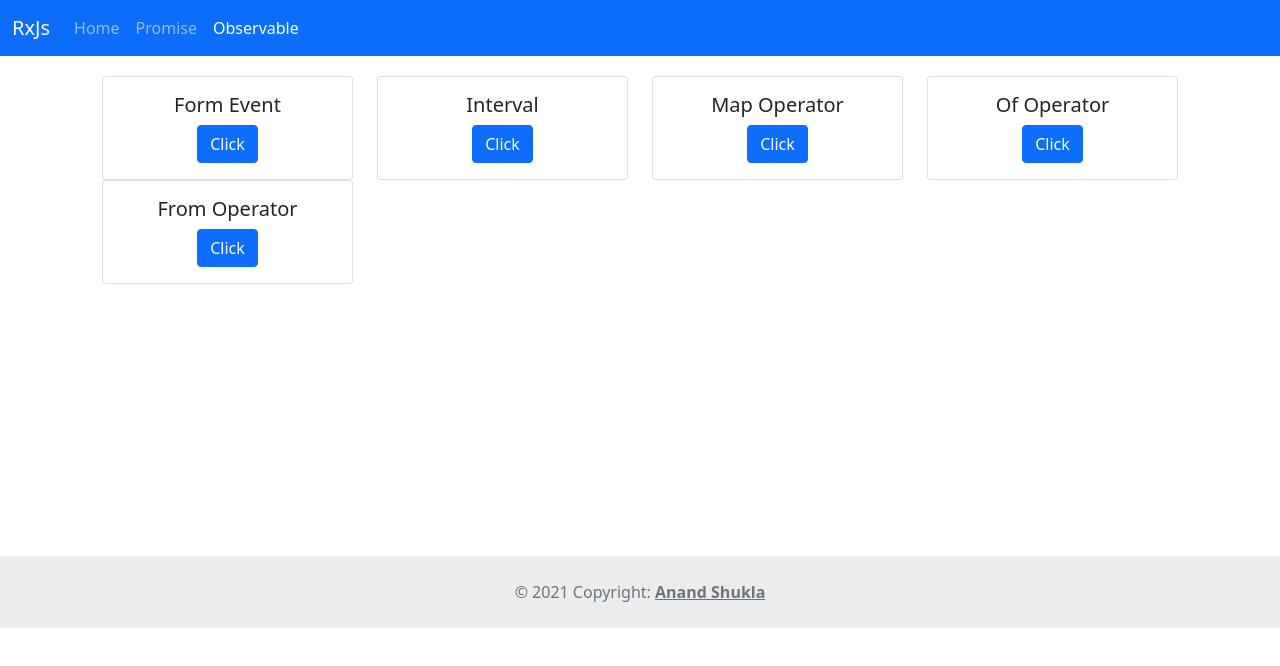
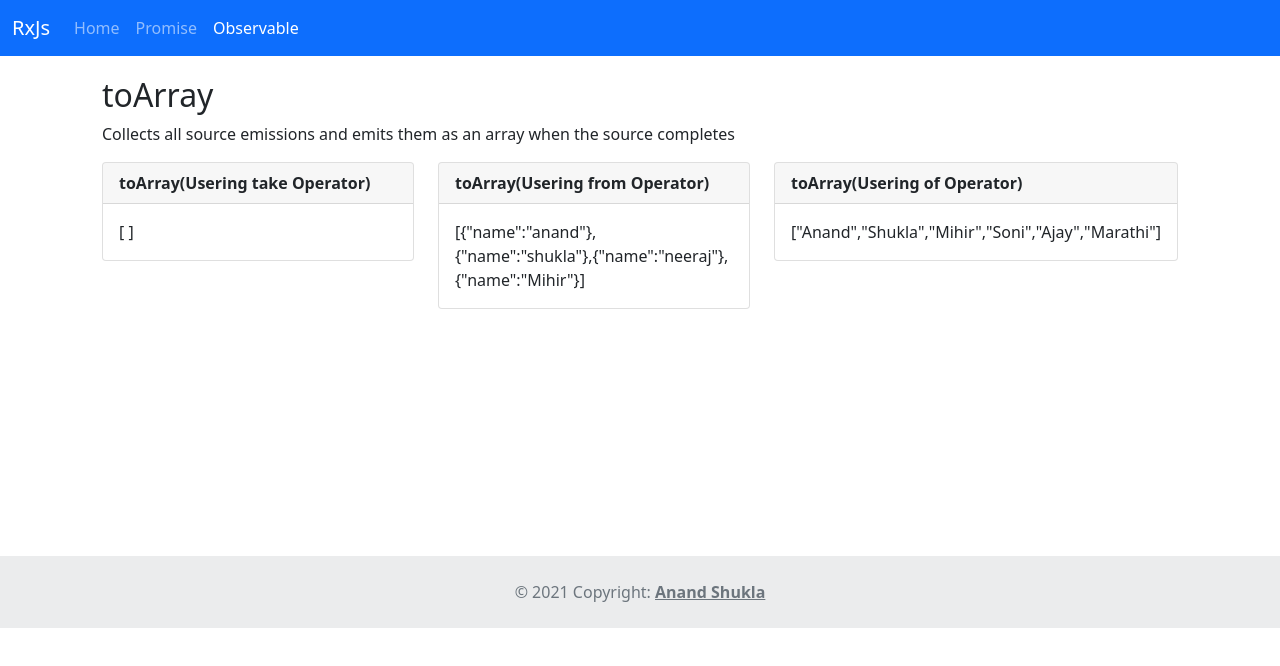
Before and after one commit to anand4143/rxjsConcept, an Angular app: page /observable/toArray in a window 1280 px wide. Shown: the top 666 px of the page. Built offline with nearby package versions, Linux system fonts and the light colour scheme.

Commit message:
toArray operator

```diff
--- a/src/app/app-routing.module.ts
+++ b/src/app/app-routing.module.ts
@@ -7,6 +7,7 @@ import { IntervalComponent } from './observable/interval/interval.component';
 import { MapComponent } from './observable/map/map.component';
 import { ObservableComponent } from './observable/observable.component';
 import { OfComponent } from './observable/of/of.component';
+import { ToArrayComponent } from './observable/to-array/to-array.component';
 
 const routes: Routes = [
   { path: 'observable', component: ObservableComponent,
@@ -17,6 +18,7 @@ const routes: Routes = [
         {path: 'map', component: MapComponent},
         {path: 'of', component: OfComponent},
         {path: 'from', component: FromComponent},
+        {path: 'toArray', component: ToArrayComponent},
 
       ]},
   { path: '**', component: ListComponent}
--- a/src/app/app.module.ts
+++ b/src/app/app.module.ts
@@ -12,6 +12,7 @@ import { IntervalComponent } from './observable/interval/interval.component';
 import { MapComponent } from './observable/map/map.component';
 import { OfComponent } from './observable/of/of.component';
 import { FromComponent } from './observable/from/from.component';
+import { ToArrayComponent } from './observable/to-array/to-array.component';
 
 
 @NgModule({
@@ -26,6 +27,7 @@ import { FromComponent } from './observable/from/from.component';
     MapComponent,
     OfComponent,
     FromComponent,
+    ToArrayComponent,
   ],
   imports: [
     BrowserModule,
--- a/src/app/list/list.component.html
+++ b/src/app/list/list.component.html
@@ -42,4 +42,14 @@
       </div>
     </div>
   </div>
+
+  <div class="col col-sm-3">
+    <div class="card text-center">
+      <div class="card-body">
+        <h5>toArray</h5>
+        <a routerLink="observable/toArray" class="btn btn-primary">Click</a>
+      </div>
+    </div>
+  </div>
+
 </div>
--- /dev/null
+++ b/src/app/observable/to-array/to-array.component.html
@@ -0,0 +1,39 @@
+<div class="my-3">
+    <h2>toArray</h2>
+    <p>Collects all source emissions and emits them as an array when the source completes</p>
+    <div class="row">
+        <div class="col">
+            <div class="card">
+                <div class="card-header">
+                   <strong> toArray(Usering take Operator)</strong>
+                </div>
+                <div class="card-body">
+                   [ {{arrData}} ]
+                </div>
+            </div>
+        </div>
+
+        <div class="col">
+            <div class="card">
+                <div class="card-header">
+                   <strong> toArray(Usering from Operator)</strong>
+                </div>
+                <div class="card-body">
+                    {{toarrayData}}
+                </div>
+            </div>
+        </div>
+
+        <div class="col">
+            <div class="card">
+                <div class="card-header">
+                   <strong> toArray(Usering of Operator)</strong>
+                </div>
+                <div class="card-body">
+                    {{toarrayUsingOfData}}
+                </div>
+            </div>
+        </div>
+
+    </div>
+</div>
--- /dev/null
+++ b/src/app/observable/to-array/to-array.component.ts
@@ -0,0 +1,69 @@
+import { Component, OnInit } from '@angular/core';
+import { from, interval, of } from 'rxjs';
+import { take, toArray } from 'rxjs/operators';
+
+@Component({
+  selector: 'app-to-array',
+  templateUrl: './to-array.component.html',
+  styleUrls: ['./to-array.component.css']
+})
+export class ToArrayComponent implements OnInit {
+
+  arrData: any;
+
+  fromArr = [
+    {name: "anand"},
+    {name: "shukla"},
+    {name: "neeraj"},
+    {name: "Mihir"}
+  ]
+  toarrayData;
+  toarrayUsingOfData;
+
+  constructor() { }
+
+  ngOnInit(): void {
+    // Ex 1
+    const streamdata = interval(1000);
+    streamdata.pipe(
+      take(7),
+      toArray()
+    )
+    .subscribe(
+      (res) =>{
+        // console.log(res);
+        this.arrData = res;
+      }
+    );
+
+    // ex 2 from operator
+
+    const streamdata2 = from(this.fromArr);
+    streamdata2.pipe(
+      toArray()
+    )
+    .subscribe(
+      (res) => {
+        // console.log(res);
+        this.toarrayData = JSON.stringify(res);
+      }
+    );
+
+    // ex 3
+      const streamdata3 = of('Anand', 'Shukla', 'Mihir','Soni', 'Ajay', 'Marathi');
+
+      streamdata3.pipe(
+        toArray()
+      )
+      .subscribe(
+        (res)=>{
+          console.log(res);
+          this.toarrayUsingOfData = JSON.stringify(res);
+        }
+      );
+
+  }
+
+
+
+}
```
Also changed, not shown: src/app/observable/to-array/to-array.component.css (added), 1 other file (tests, documents, lock files or other folders).
